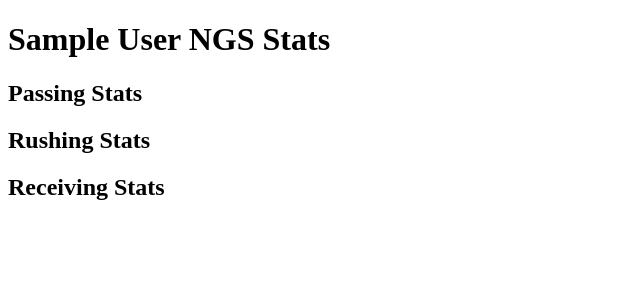
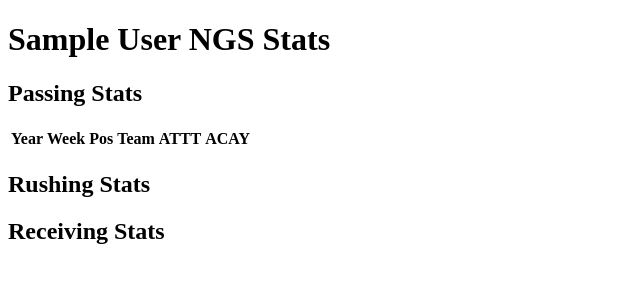
Before and after one commit to mjester93/nfl-next-gen-stats, a Django app: page /player/1/ in a window 1280 px wide. Shown: the top 300 px of the page, without its empty margins (0-640 px from the left). Run offline with Django 3.2, Linux system fonts and the light colour scheme; tables that the repository leaves empty hold one stand-in row (values such as "Sample post"); lists and menus that the app fills with data are empty.

Commit message:
added more to player page

```diff
--- a/nfl_next_gen_stats/models.py
+++ b/nfl_next_gen_stats/models.py
@@ -7,6 +7,9 @@
     full_name = models.CharField(max_length=200)
     short_name = models.CharField(max_length=200)
     gsis_id = models.CharField(max_length=20, unique=True)
+
+    def passing_stats(self):
+        return PassingStats.objects.filter(gsis_id=self.gsis_id)
 
     def __str__(self):
         return f"{self.full_name} ({self.gsis_id})"
--- a/nfl_next_gen_stats/templates/nfl_next_gen_stats/player.html
+++ b/nfl_next_gen_stats/templates/nfl_next_gen_stats/player.html
@@ -4,7 +4,37 @@
         <h1>{{ player.full_name }} NGS Stats</h1>
     </div>
     <div class="player-stats-main">
-        <h2>Passing Stats</h2>
+        <div class="player-stats-passing">
+            <h2>Passing Stats</h2>
+            <!-- TODO: TURN INTO FLEXBOX -->
+            <table>
+                <thead>
+                    <tr>
+                        <th>Year</th>
+                        <th>Week</th>
+                        <th>Pos</th>
+                        <th>Team</th>
+                        <th title="Average Time To Throw">ATTT</th>
+                        <th title="Average Completed Air Yards">ACAY</th>
+                    </tr>
+                </thead>
+                <tbody>
+                    {% for stat in passing_stats %}
+                        {% if stat.week == 0%}
+                            <tr>
+                                <td>{{ stat.season }}</td>
+                                <td>{{ stat.week }}</td>
+                                <td>{{ stat.position }}</td>
+                                <td>{{ stat.team }}</td>
+                                <td>{{ stat.avg_time_to_throw|floatformat:2 }}</td>
+                                <td>{{ stat.avg_completed_air_yards|floatformat:2 }}</td>
+                            </tr>
+                        {% endif %}
+                    {% endfor %}
+                </tbody>
+            </table>
+        </div>
+
         <h2>Rushing Stats</h2>
         <h2>Receiving Stats</h2>
     </div>
--- a/nfl_next_gen_stats/views.py
+++ b/nfl_next_gen_stats/views.py
@@ -8,7 +8,8 @@
 
     context = {
         'player': player,
-        'title': player.full_name
+        'title': player.full_name,
+        'passing_stats': player.passing_stats().order_by('season', 'week')
     }
 
     return render(request, 'nfl_next_gen_stats/player.html', context)
```
